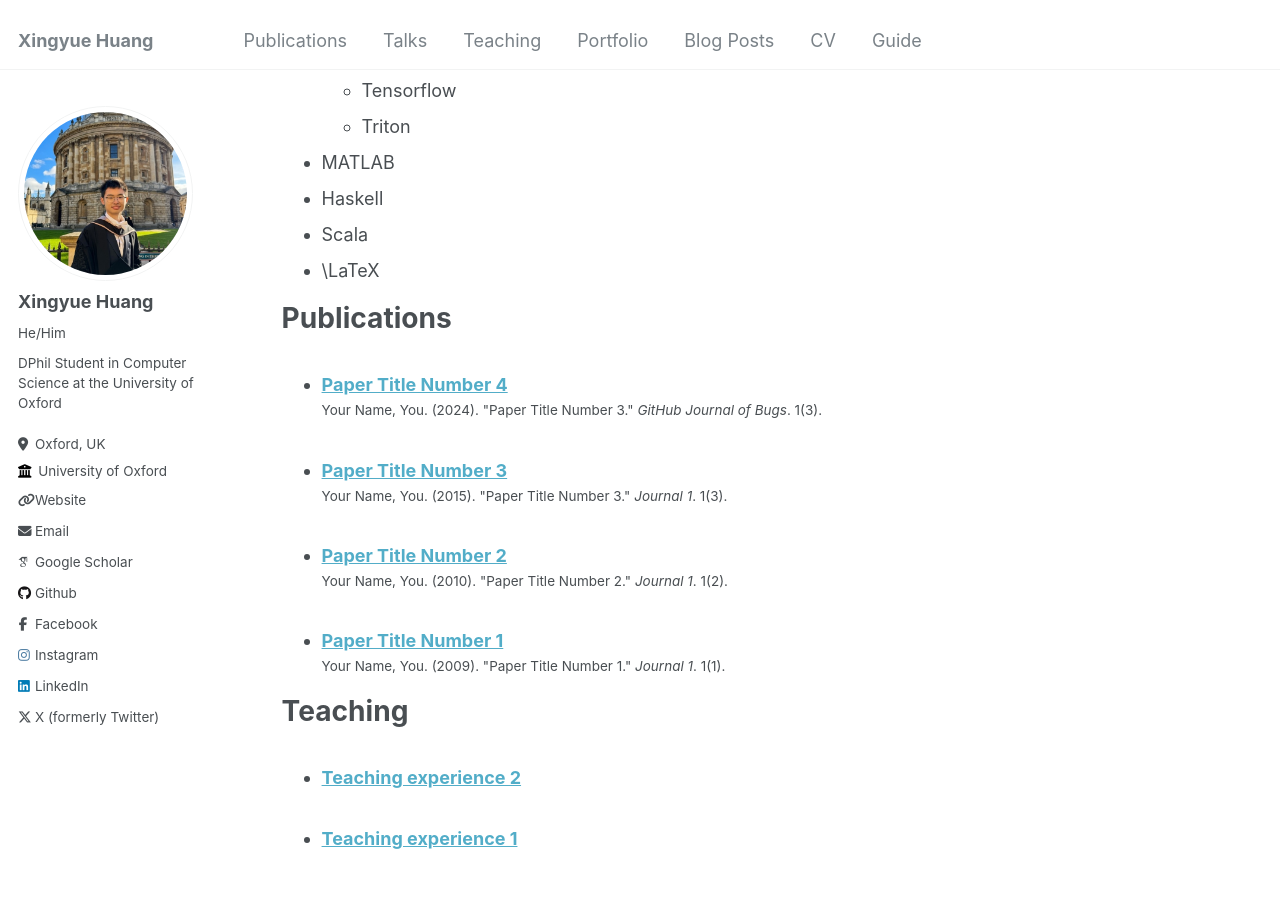
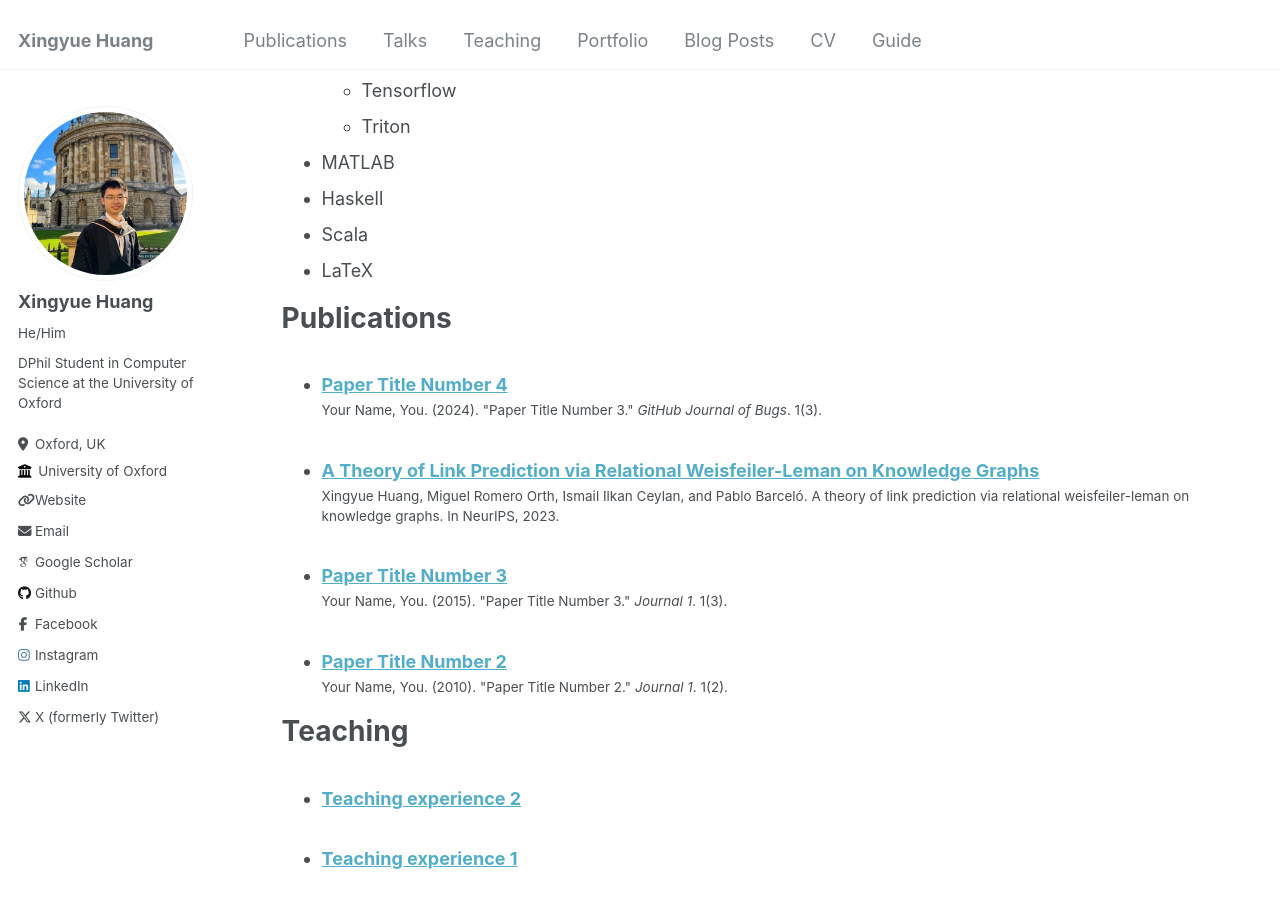
Before and after one commit to HxyScotthuang/HxyScotthuang.github.io, a Jekyll site: the page built from _pages/cv.md, in a window 1280 px wide and 900 px high, scrolled down 938 px. Built offline with Jekyll 4.4.1, drawn with Linux system fonts in a browser that asks for light colours; some web fonts are replaced.

Commit message:
add one paper

```diff
--- a/_pages/cv.md
+++ b/_pages/cv.md
@@ -42,7 +42,7 @@ Skills
 * MATLAB
 * Haskell
 * Scala
-* \LaTeX
+* LaTeX
 
 Publications
 ======
--- a/_publications/2009-10-01-paper-title-number-1.md
+++ /dev/null
@@ -1,13 +0,0 @@
----
-title: "Paper Title Number 1"
-collection: publications
-permalink: /publication/2009-10-01-paper-title-number-1
-excerpt: 'This paper is about the number 1. The number 2 is left for future work.'
-date: 2009-10-01
-venue: 'Journal 1'
-slidesurl: 'http://academicpages.github.io/files/slides1.pdf'
-paperurl: 'http://academicpages.github.io/files/paper1.pdf'
-citation: 'Your Name, You. (2009). &quot;Paper Title Number 1.&quot; <i>Journal 1</i>. 1(1).'
----
-
-The contents above will be part of a list of publications, if the user clicks the link for the publication than the contents of section will be rendered as a full page, allowing you to provide more information about the paper for the reader. When publications are displayed as a single page, the contents of the above "citation" field will automatically be included below this section in a smaller font.
--- /dev/null
+++ b/_publications/a-theory-of-link-prediction-via-relational-weisfeiler-leman-on-knowledge-graphs.md
@@ -0,0 +1,11 @@
+---
+title: "A Theory of Link Prediction via Relational Weisfeiler-Leman on Knowledge Graphs"
+collection: publications
+permalink: publications/a-theory-of-link-prediction-via-relational-weisfeiler-leman-on-knowledge-graphs.md
+excerpt: 'This paper is about the number 1. The number 2 is left for future work.'
+date: 2023-12-09
+venue: 'NeurIPS 2023'
+slidesurl: 'https://neurips.cc/media/neurips-2023/Slides/72690.pdf'
+paperurl: 'https://proceedings.neurips.cc/paper_files/paper/2023/hash/3eceb70f47690051d6769739fbf6294b-Abstract-Conference.html'
+citation: 'Xingyue Huang, Miguel Romero Orth,  ̇Ismail  ̇Ilkan Ceylan, and Pablo Barceló. A theory of link prediction via relational weisfeiler-leman on knowledge graphs. In NeurIPS, 2023.'
+---
```
